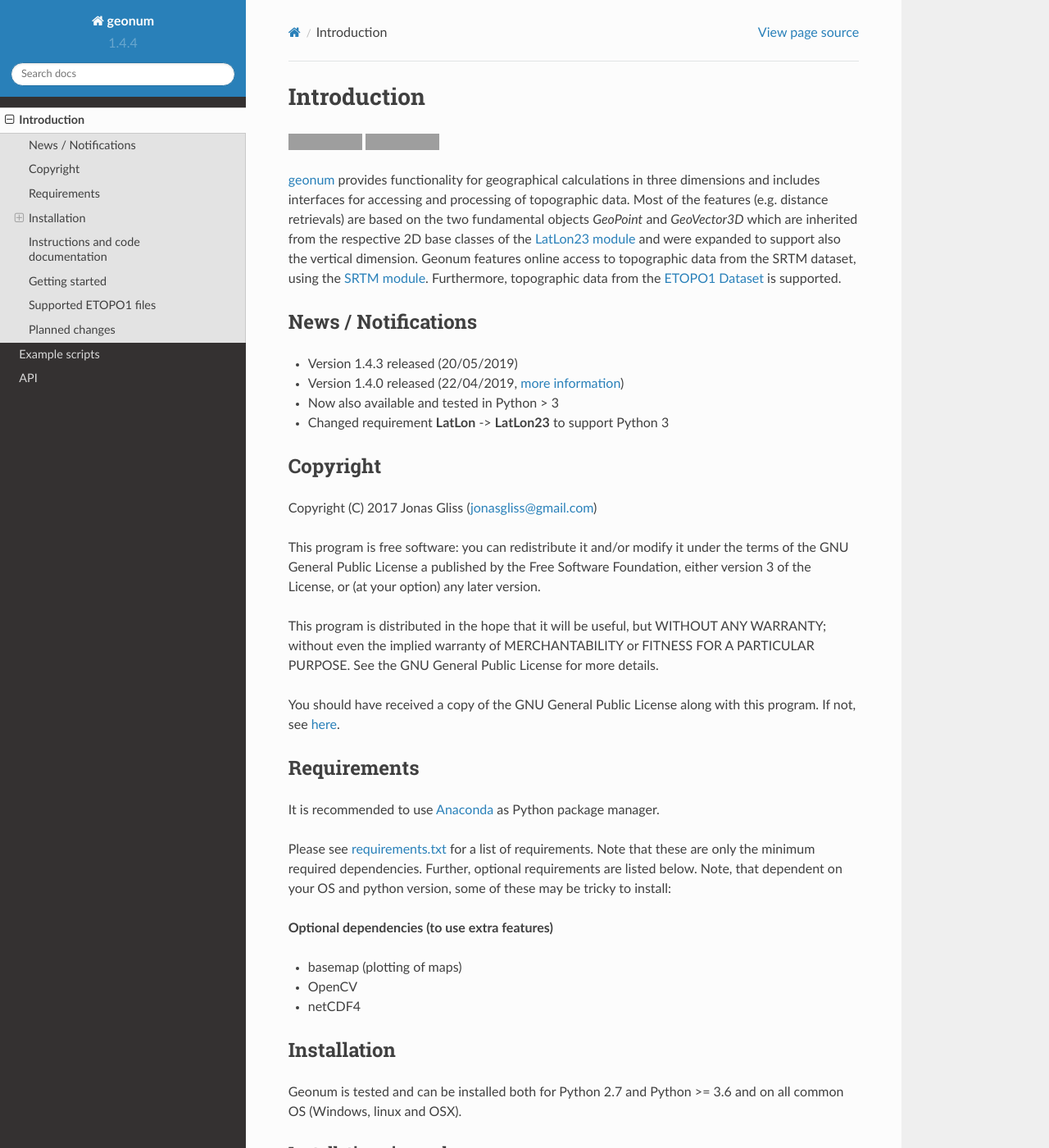
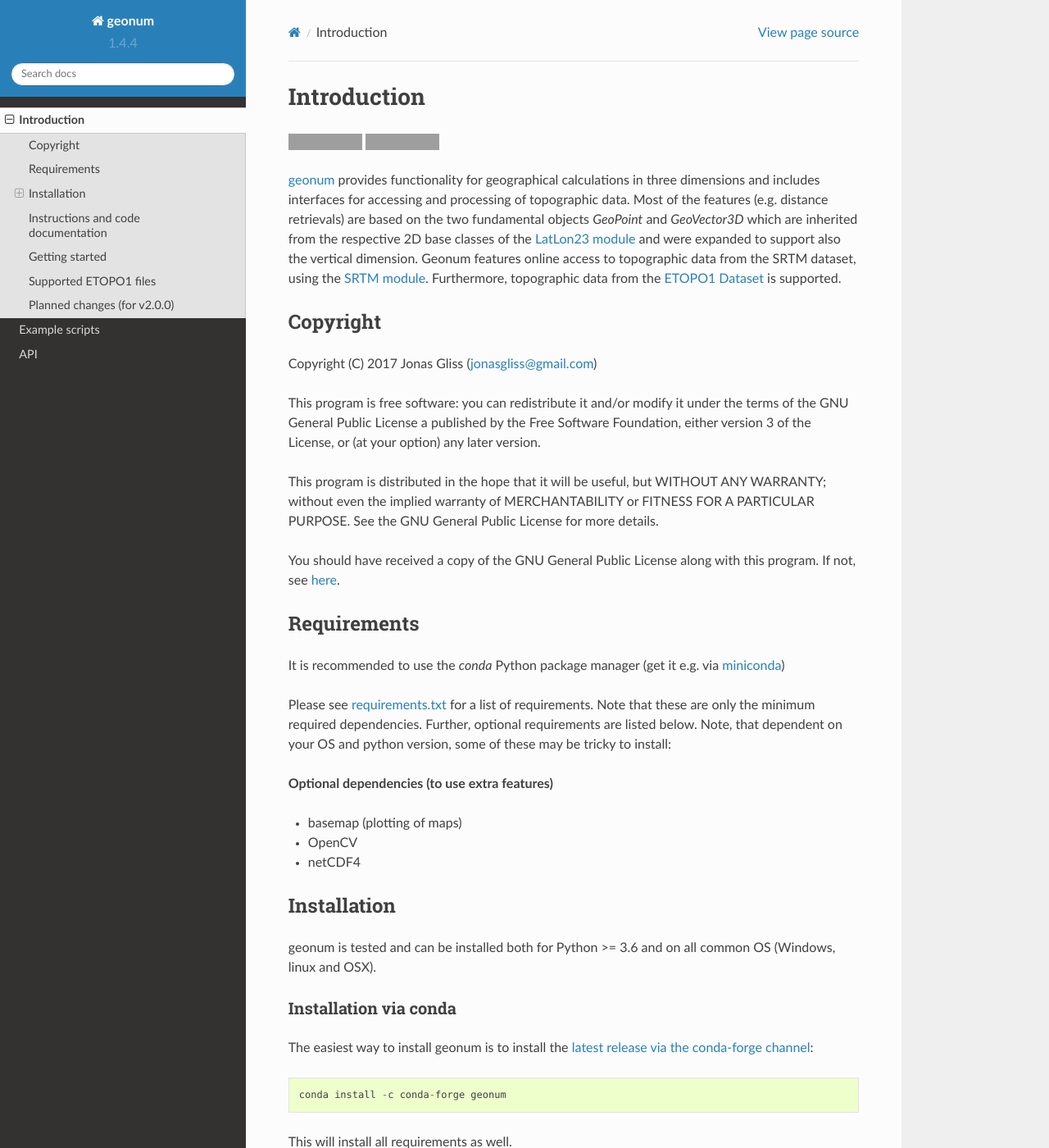
Before and after one commit to jgliss/geonum, a Sphinx documentation site: the page built from docs/intro.rst, in a window 1280 px wide and 1400 px high. Shown: the whole window at 82% size. Built offline with Sphinx 7.4.7 and the Read the Docs theme 2.0.0, drawn with Linux system fonts in a browser that asks for light colours; formulas are drawn with MathJax 3; some of the changed text lies outside the part shown; grey boxes are pictures that could not be loaded.

Commit message:
Update README, docs/index and requirements.txt

```diff
--- a/README.rst
+++ b/README.rst
@@ -3,14 +3,6 @@
 `geonum <https://github.com/jgliss/geonum>`__ provides functionality for geographical calculations in three dimensions and includes interfaces for accessing and processing of topographic data. Most of the features (e.g. distance retrievals) are based on the two fundamental objects *GeoPoint* and *GeoVector3D* which are inherited from the respective 2D base classes of the `LatLon23 module <https://pypi.org/project/LatLon23>`_ and were expanded to support also the vertical dimension.
 Geonum features online access to topographic data from the SRTM dataset, using the
 `SRTM module <https://pypi.python.org/pypi/SRTM.py/>`_. Furthermore, topographic data from the `ETOPO1 Dataset <https://www.ngdc.noaa.gov/mgg/global/global.html>`_ is supported.
-
-News / Notifications
-====================
-
-- Version 1.4.3 released (20/05/2019)
-- Version 1.4.0 released (22/04/2019, `more information <https://github.com/jgliss/geonum/releases>`__)
-- Now also available and tested in Python > 3
-- Changed requirement **LatLon** -> **LatLon23** to support Python 3
 
 Copyright
 =========
@@ -26,7 +18,7 @@
 Requirements
 ============
 
-It is recommended to use `Anaconda <https://www.continuum.io/downloads>`_ as Python package manager.
+It is recommended to use the *conda* Python package manager (get it e.g. via `miniconda <https://docs.conda.io/en/latest/miniconda.html>`__)
 
 Please see `requirements.txt <https://github.com/jgliss/geonum/blob/master/requirements.txt>`__ for a list of requirements. Note that these are only the minimum required dependencies. Further, optional requirements are listed below. Note, that dependent on your OS and python version, some of these may be tricky to install:
 
@@ -39,7 +31,7 @@
 Installation
 ============
 
-Geonum is tested and can be installed both for Python 2.7 and Python >= 3.6 and on all common OS (Windows, linux and OSX).
+geonum is tested and can be installed both for Python >= 3.6 and on all common OS (Windows, linux and OSX).
 
 Installation via conda
 ----------------------
@@ -100,12 +92,14 @@
 
 If the path is valid, it will be added to the installation file *LOCAL_TOPO_PATHS.txt*
 
-Planned changes
-===============
+Planned changes (for v2.0.0)
+============================
+
+See below for my (@jgliss) personal wish-list of new features, help is more than welcome as I have to work on geonum mostly in my spare time.
 
 - Refactoring of ``basemap`` dependency to ``cartopy``
 - Base ``TopoData`` on ``xarray.DataArray``
-- Support for more topographic datasets, interpolation of gaps in topodata
+- Support for more topographic datasets, interpolation of gaps in topodata, merging and interpolation of different topographic datasets
 
 .. |build-status| image:: https://travis-ci.com/jgliss/geonum.svg?branch=master
     :target: https://travis-ci.com/jgliss/geonum
--- a/docs/index.rst
+++ b/docs/index.rst
@@ -6,7 +6,7 @@
 Welcome to Geonum
 =================
 
-Official code documentation web page of Geonum (`GitHub <https://github.com/jgliss/geonum>`__).
+Official code documentation web page of geonum (`GitHub <https://github.com/jgliss/geonum>`__).
 
 .. figure::  _graphics/topo_lines_guallatiri.png
   :width: 600px
--- a/geonum_env_py3.yml
+++ b/geonum_env_py3.yml
@@ -2,7 +2,7 @@
   - conda-forge
 
 dependencies:
-  - python>=3
+  - python>=3.6
   - scipy
   - matplotlib
   - latlon23
--- a/requirements.txt
+++ b/requirements.txt
@@ -1,5 +1,4 @@
 scipy
 matplotlib
-netcdf4
 LatLon23
 SRTM.py
```
Also changed, not shown: other parts of README.rst (+1 -1 lines).
